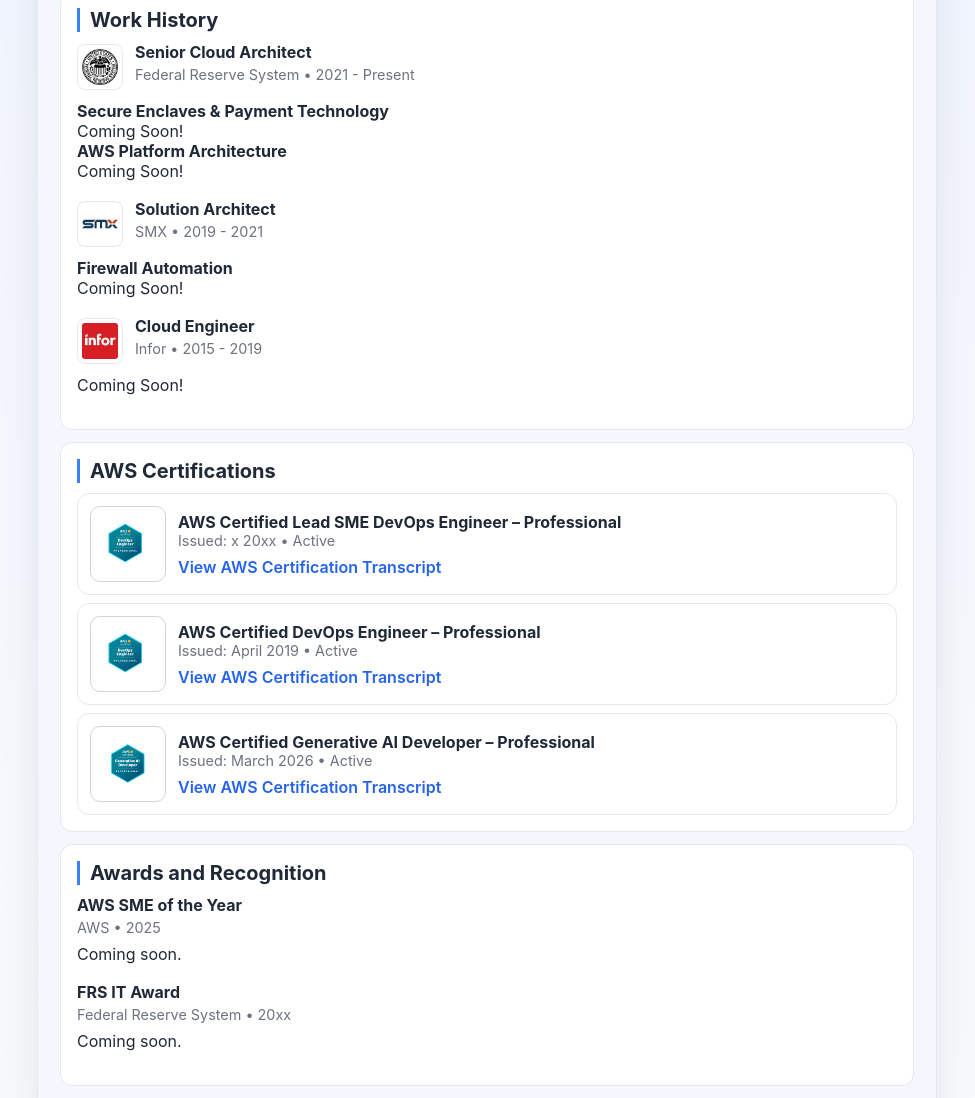
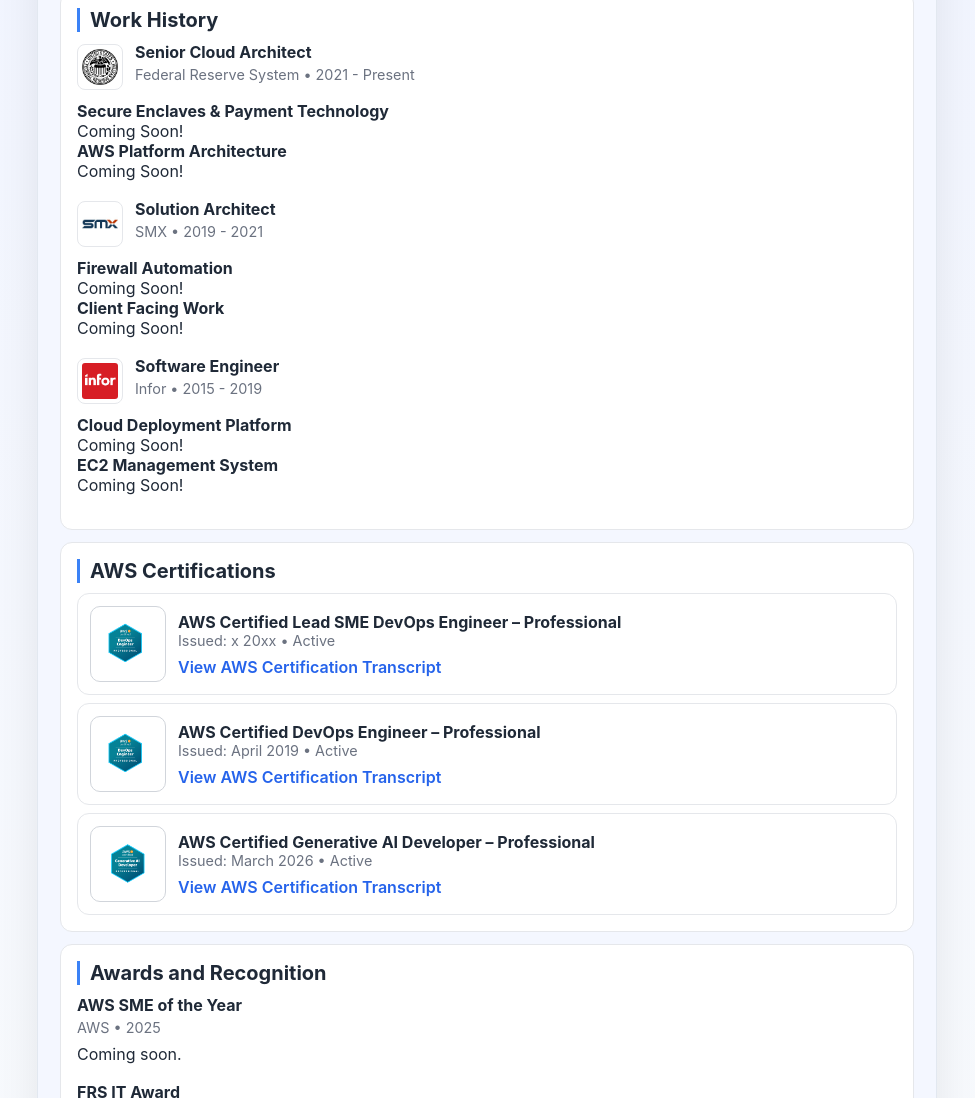
Before and after one commit to CKost/MyResume, a plain HTML site: page index.html in a window 1280 px wide. Shown: the part 615-1713 px from the top of the page, without its empty margins (153-1128 px from the left). Drawn offline with Linux system fonts and the light colour scheme.

Commit message:
End of working day commit

```diff
--- a/index.html
+++ b/index.html
@@ -75,15 +75,24 @@
           <p>
             Coming Soon!
           </p>
+          <h4>Client Facing Work</h4>
+          <p>
+            Coming Soon!
+          </p>
         </div>
         <div class="item">
           <div class="work-row">
             <img class="work-logo" src="images/infor.png" alt="Infor Logo" />
             <div>
-              <h3>Cloud Engineer</h3>
+              <h3>Software Engineer</h3>
               <p class="meta">Infor • 2015 - 2019</p>
             </div>
           </div>
+          <h4>Cloud Deployment Platform</h4>
+          <p>
+            Coming Soon!
+          </p>
+          <h4>EC2 Management System</h4>
           <p>
             Coming Soon!
           </p>
```
